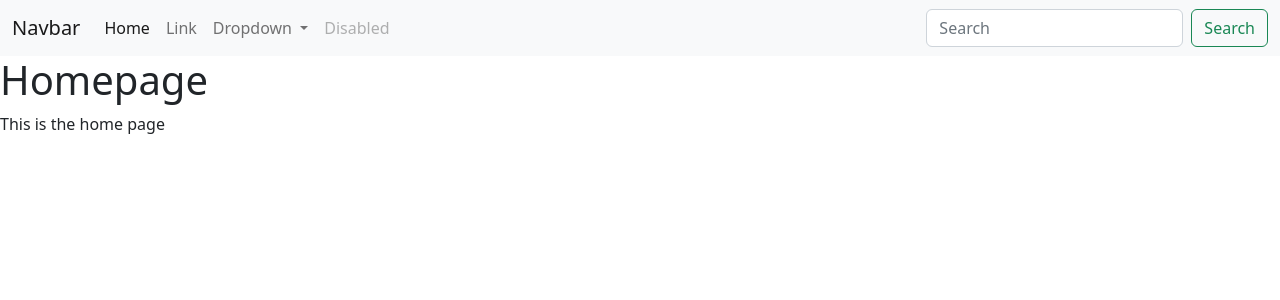
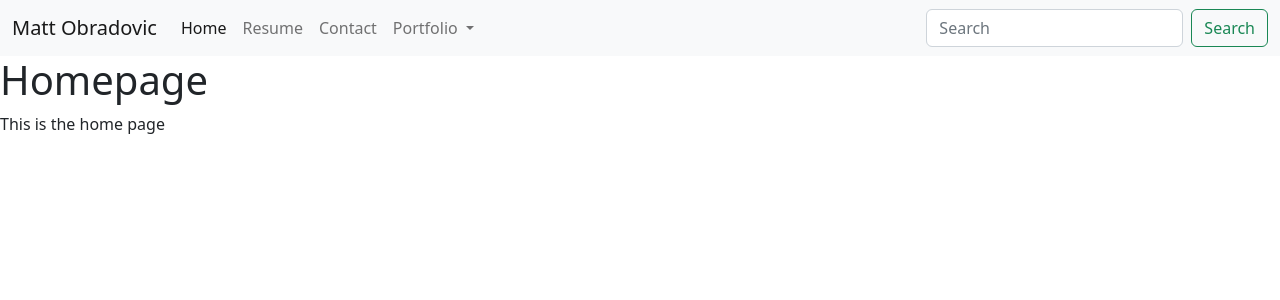
Before and after one commit to mattobrado/personal-website, a Flask app: page / in a window 1280 px wide. Shown: the top 300 px of the page. Run offline with Flask 2, Linux system fonts and the light colour scheme.

Commit message:
fix: repaired nav bar after upgrading

```diff
--- a/templates/base.html
+++ b/templates/base.html
@@ -3,37 +3,36 @@
   <head>
     <meta charset="utf-8">
     <meta name="viewport" content="width=device-width, initial-scale=1">
-    <title>Bootstrap demo</title>
+    <title>Matt Obradovic</title>
     <link href="https://cdn.jsdelivr.net/npm/bootstrap@5.2.0-beta1/dist/css/bootstrap.min.css" rel="stylesheet" integrity="sha384-0evHe/X+R7YkIZDRvuzKMRqM+OrBnVFBL6DOitfPri4tjfHxaWutUpFmBp4vmVor" crossorigin="anonymous">
   </head>
   <body>
     <nav class="navbar navbar-expand-lg bg-light">
       <div class="container-fluid">
-        <a class="navbar-brand" href="#">Navbar</a>
+        <a class="navbar-brand" href="#">Matt Obradovic</a>
         <button class="navbar-toggler" type="button" data-bs-toggle="collapse" data-bs-target="#navbarSupportedContent" aria-controls="navbarSupportedContent" aria-expanded="false" aria-label="Toggle navigation">
           <span class="navbar-toggler-icon"></span>
         </button>
         <div class="collapse navbar-collapse" id="navbarSupportedContent">
           <ul class="navbar-nav me-auto mb-2 mb-lg-0">
             <li class="nav-item">
-              <a class="nav-link active" aria-current="page" href="#">Home</a>
+              <a class="nav-link active" aria-current="page" href="/">Home</a>
             </li>
             <li class="nav-item">
-              <a class="nav-link" href="#">Link</a>
+              <a class="nav-link" href="/resume">Resume</a>
+            </li>
+            <li class="nav-item">
+              <a class="nav-link" href="/contact">Contact</a>
             </li>
             <li class="nav-item dropdown">
               <a class="nav-link dropdown-toggle" href="#" id="navbarDropdown" role="button" data-bs-toggle="dropdown" aria-expanded="false">
-                Dropdown
+                Portfolio
               </a>
               <ul class="dropdown-menu" aria-labelledby="navbarDropdown">
-                <li><a class="dropdown-item" href="#">Action</a></li>
-                <li><a class="dropdown-item" href="#">Another action</a></li>
+                <li><a class="dropdown-item" href="/portfolio">Portfolio</a></li>
                 <li><hr class="dropdown-divider"></li>
-                <li><a class="dropdown-item" href="#">Something else here</a></li>
+                <li><a class="dropdown-item" href="/portfolio">Coming Soon</a></li>
               </ul>
-            </li>
-            <li class="nav-item">
-              <a class="nav-link disabled">Disabled</a>
             </li>
           </ul>
           <form class="d-flex" role="search">
```
